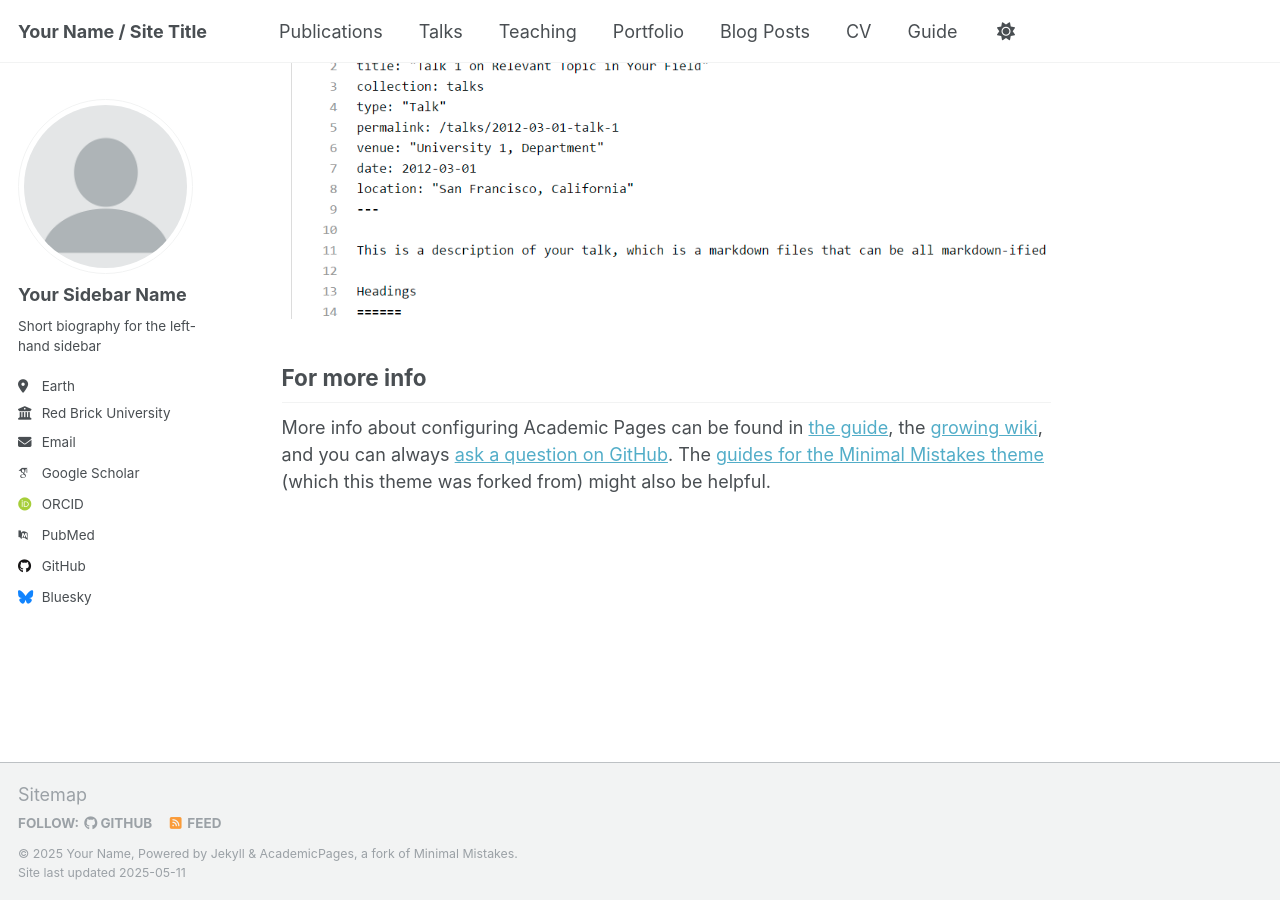
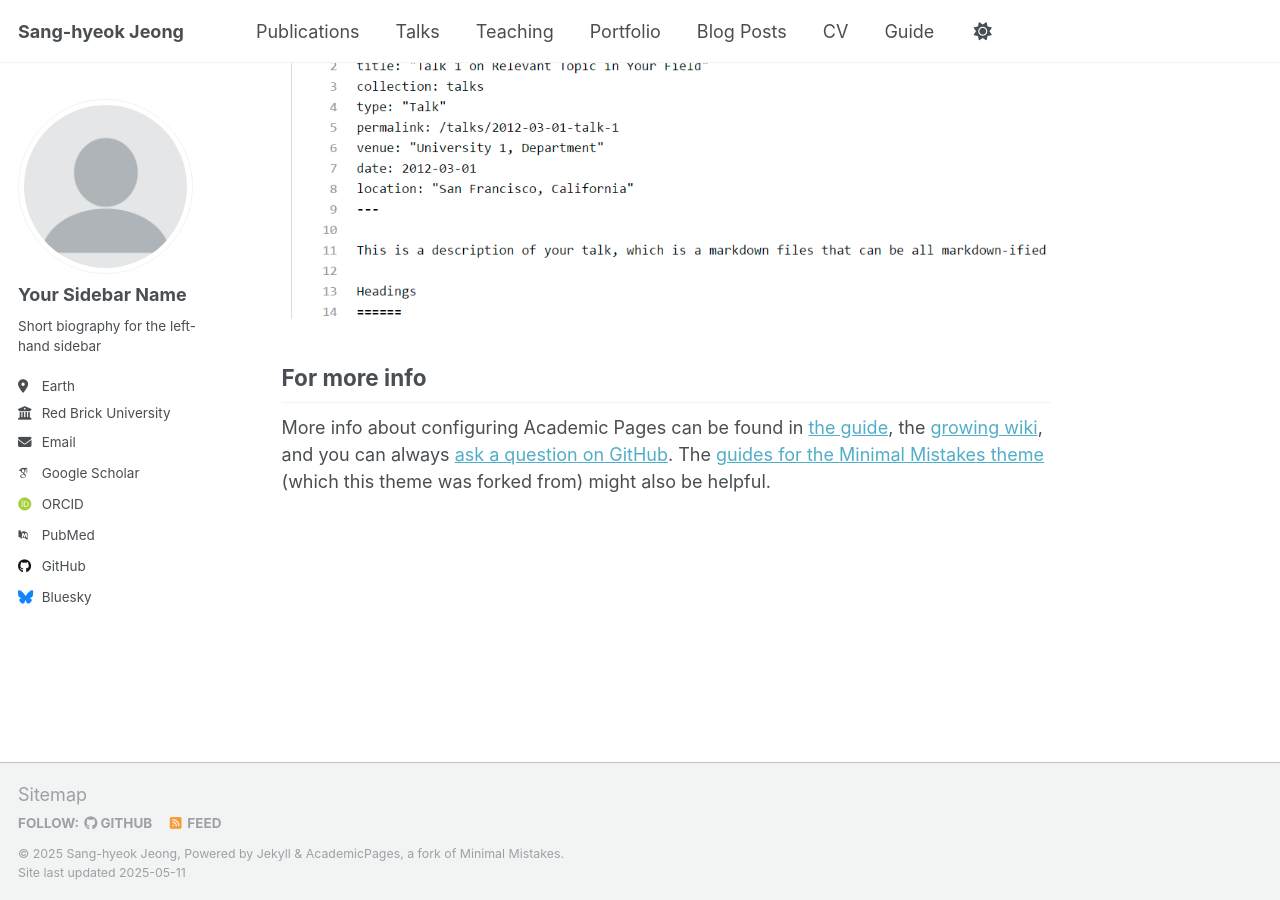
Before and after one commit to jung-sanghyuk/jung-sanghyuk.github.io, a Jekyll site: the page built from _pages/about.md, in a window 1280 px wide and 900 px high, scrolled down 2636 px. Built offline with Jekyll 4.4.1, drawn with Linux system fonts in a browser that asks for light colours; some web fonts are replaced.

Commit message:
Update _config.yml

```diff
--- a/_config.yml
+++ b/_config.yml
@@ -9,11 +9,11 @@
 # Basic Site Settings
 locale                   : "en-US"
 site_theme               : "default"
-title                    : "Your Name / Site Title"
+title                    : "Sang-hyeok Jeong"
 title_separator          : "-"
-name                     : &name "Your Name"
+name                     : &name "Sang-hyeok Jeong"
 description              : &description "personal description"
-url                      : https://jung-sanghyuk.github.io
+url                      : https://1jsh.github.io
 baseurl                  : "" # the subpath of your site, e.g. "/blog"
 repository               : "academicpages/academicpages.github.io"
 
```
